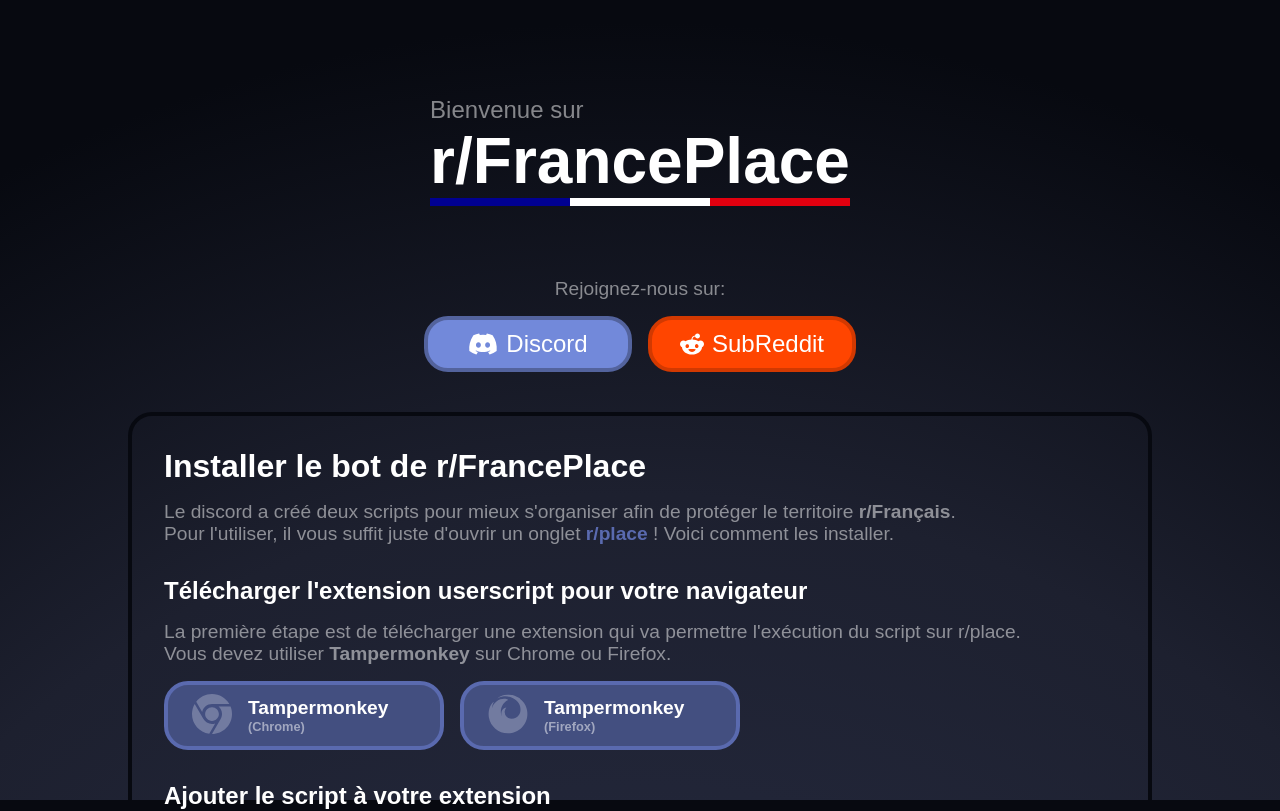
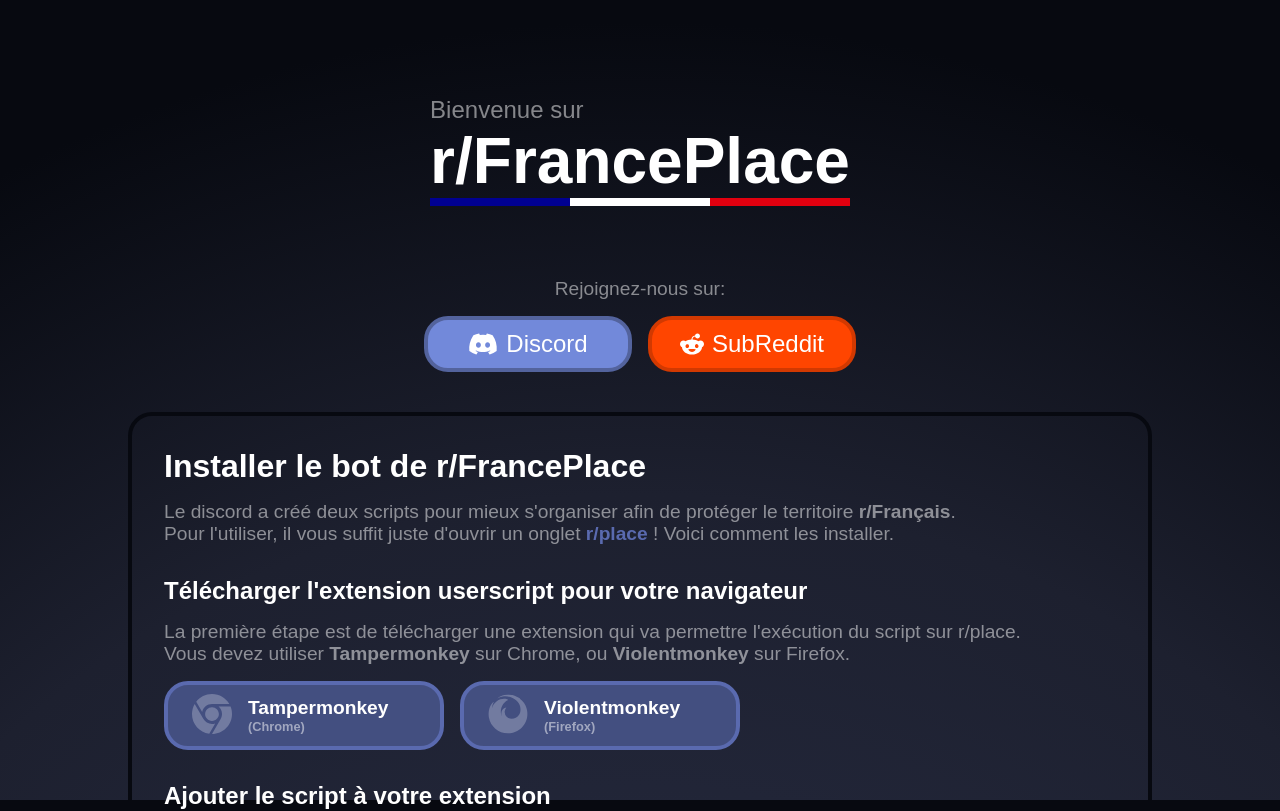
Before and after one commit to hugoattal/FrancePlace, a Vue app: page / in a window 1280 px wide. Shown: the top 811 px of the page. Built offline with nearby package versions, Linux system fonts and the light colour scheme.

Commit message:
Update doc

```diff
--- a/src/components/content/PTuto.vue
+++ b/src/components/content/PTuto.vue
@@ -12,7 +12,7 @@
             <h3>Télécharger l'extension userscript pour votre navigateur</h3>
             <p>
                 La première étape est de télécharger une extension qui va permettre l'exécution du script sur r/place.<br>
-                Vous devez utiliser <b>Tampermonkey</b> sur Chrome ou Firefox.
+                Vous devez utiliser <b>Tampermonkey</b> sur Chrome, ou <b>Violentmonkey</b> sur Firefox.
             </p>
             <p class="buttons">
                 <a
@@ -30,14 +30,14 @@
                 </a>
                 <a
                     class="button"
-                    href="https://addons.mozilla.org/fr/firefox/addon/tampermonkey/"
+                    href="https://addons.mozilla.org/fr/firefox/addon/violentmonkey/"
                     target="_blank"
                 >
                     <span class="icon">
                         <FontAwesomeIcon :icon="['fab', 'firefox']" />
                     </span>
                     <span class="text">
-                        Tampermonkey
+                        Violentmonkey
                         <span class="browser">(Firefox)</span>
                     </span>
                 </a>
```
